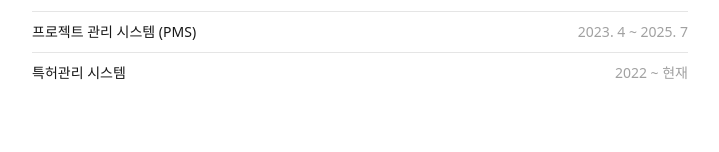
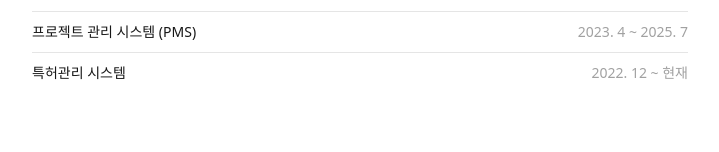
Before and after one commit to hansongmu/hansongmu.github.io, a Next.js app: page / in a window 1280 px wide. Shown: the part 1488-1640 px from the top of the page, without its empty margins (280-999 px from the left). Built offline with nearby package versions, Linux system fonts and the light colour scheme; a web font is replaced by a local one.

Commit message:
fix(projects): patent system first built 2022.12 per git history

```diff
--- a/src/content/builds.ts
+++ b/src/content/builds.ts
@@ -185,7 +185,7 @@ export const builds: Build[] = [
     category: 'Enterprise System',
     org: 'GlobalZeus',
     role: '1인 풀스택',
-    period: '2022 ~ 현재',
+    period: '2022. 12 ~ 현재',
     tech: 'Next.js · Node.js · MSSQL',
     blocks: [
       { type: 'image', src: '/projects/patent-management/108.png', alt: '전사 특허 통계 대시보드', caption: '전사 특허 통계 대시보드 (수치는 블러 처리)' },
```
